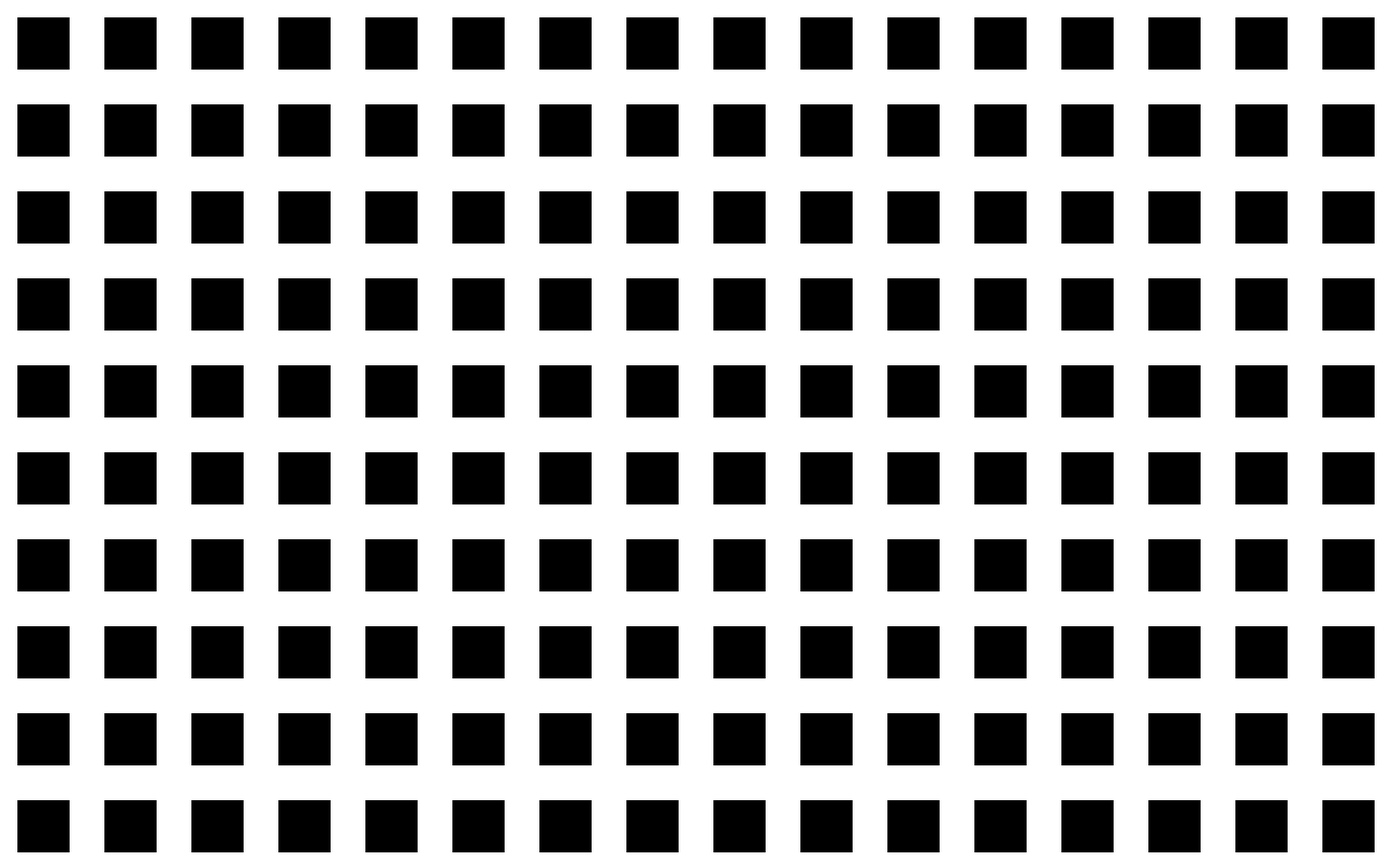
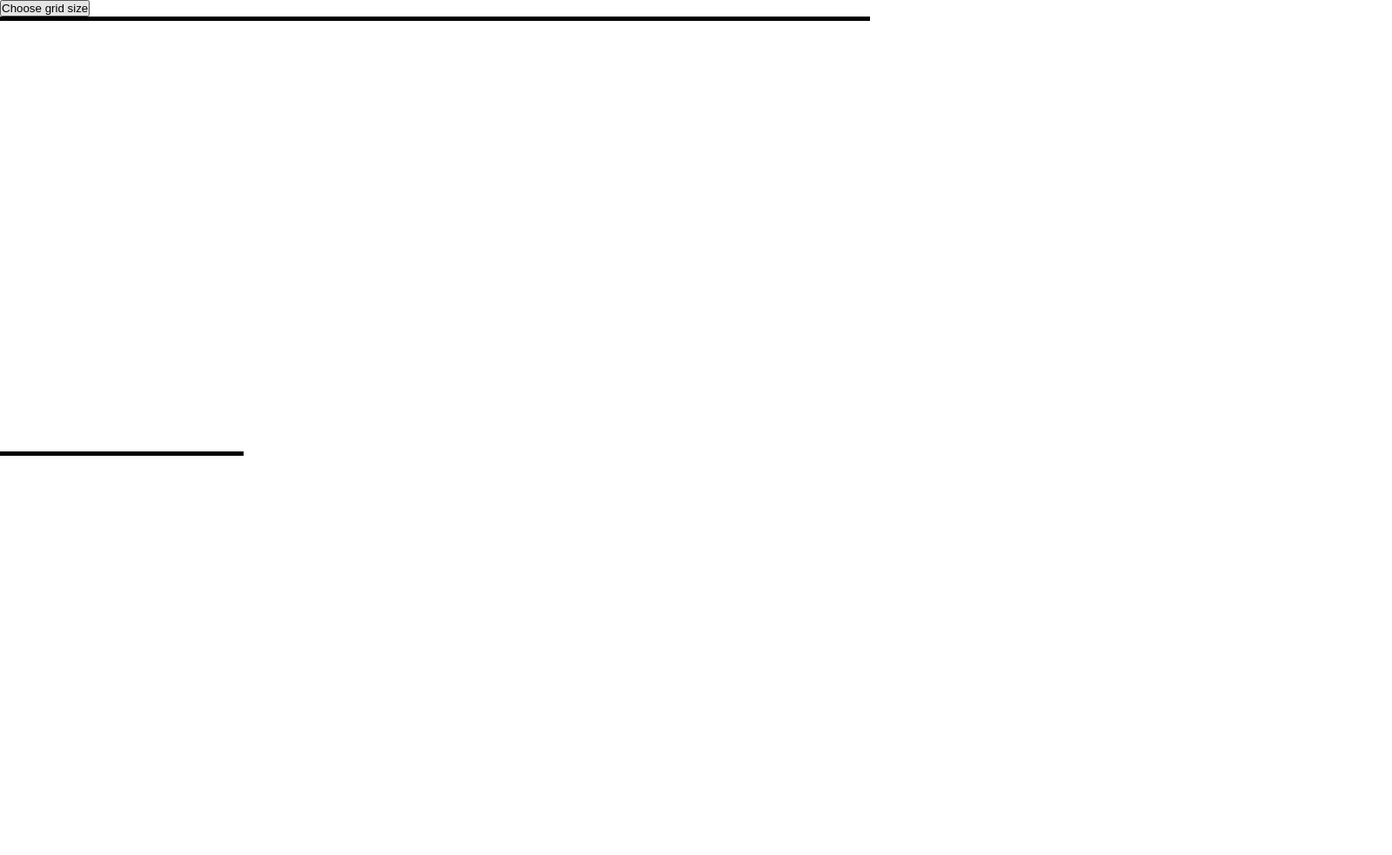
Before and after one commit to Johannesfyren/etch-a-sketch, a plain HTML site: page index.html in a window 1280 px wide. Shown: the top 983 px of the page at 87% size, 1600 px wide, since content can reach past the window. Drawn offline with Linux system fonts and the light colour scheme.

Commit message:
Add ability to delete all divs and create new divs with user input

```diff
--- a/index.html
+++ b/index.html
@@ -8,8 +8,7 @@
     <script src="js.js" defer></script>
 </head>
 <body>
-    <div class="container">
-
-    </div>
+    <button class="gridPicker">Choose grid size</button>
+    <div class="container"></div>
 </body>
 </html>
--- a/js.js
+++ b/js.js
@@ -1,21 +1,47 @@
 const containerDiv = document.querySelector(".container");
 const innerContainer = document.createElement("div");
 innerContainer.setAttribute("class", "grid-containers");
+const chooseGridSize = document.querySelector(".gridPicker");
+let numberOfDivs = 256;
+
+chooseGridSize.addEventListener("click", () => {
+    let gridSize = prompt("Choose Grid");
+    numberOfDivs = gridSize*2;
+    calculateGrid(gridSize);
+});
 
 
-for(let i=0; i<256; i++){
-    const innerContainer = document.createElement("div");
-    innerContainer.setAttribute("class", "grid-containers");
-    containerDiv.appendChild(innerContainer);
+
+function calculateGrid(grid){
+    deleteChildren();
+    let calculatePixel = 1000/grid;
+    calculatePixel += "px";
+    innerContainer.style.width = calculatePixel;
+    innerContainer.style.height = calculatePixel;
+    drawDivs();
+}
+function deleteChildren(){
+
+    while (containerDiv.firstChild) {
+        containerDiv.removeChild(containerDiv.firstChild);
+      }
+}
+
+function drawDivs(){
+    for(let i=0; i<numberOfDivs; i++){
+        const innerContainer = document.createElement("div");
+        innerContainer.setAttribute("class", "grid-containers");
+        containerDiv.appendChild(innerContainer);
+    }
 }
 
 
-console.log(innerContainer);
-console.log(containerDiv);
+
+
+
 containerDiv.addEventListener("mouseover", (event) =>{
 
     if (event.target.className == "grid-containers"){
-        console.log(event.target);
         event.target.style.background = "blue";
     }
 
@@ -23,7 +49,7 @@ containerDiv.addEventListener("mouseover", (event) =>{
 containerDiv.addEventListener("mouseout", (event) =>{
 
     if (event.target.className == "grid-containers"){
-        console.log(event.target);
         event.target.style.background = "black";
     }
 });
+drawDivs();
--- a/style.css
+++ b/style.css
@@ -6,8 +6,8 @@
 
 .container{
     display: flex;
-    width: 1600px;
-    height: 1200px;
+    width: 1000px;
+    height: 1000px;
     justify-content: left;
     flex-wrap: wrap;
     align-items: start;
@@ -15,7 +15,6 @@
 .grid-containers{
     flex: none;
     background-color: black;
-    margin: 20px;
-    width: 60px;
-    height: 60px;
+    width: 5px;
+    height: 5px;
 }
```
